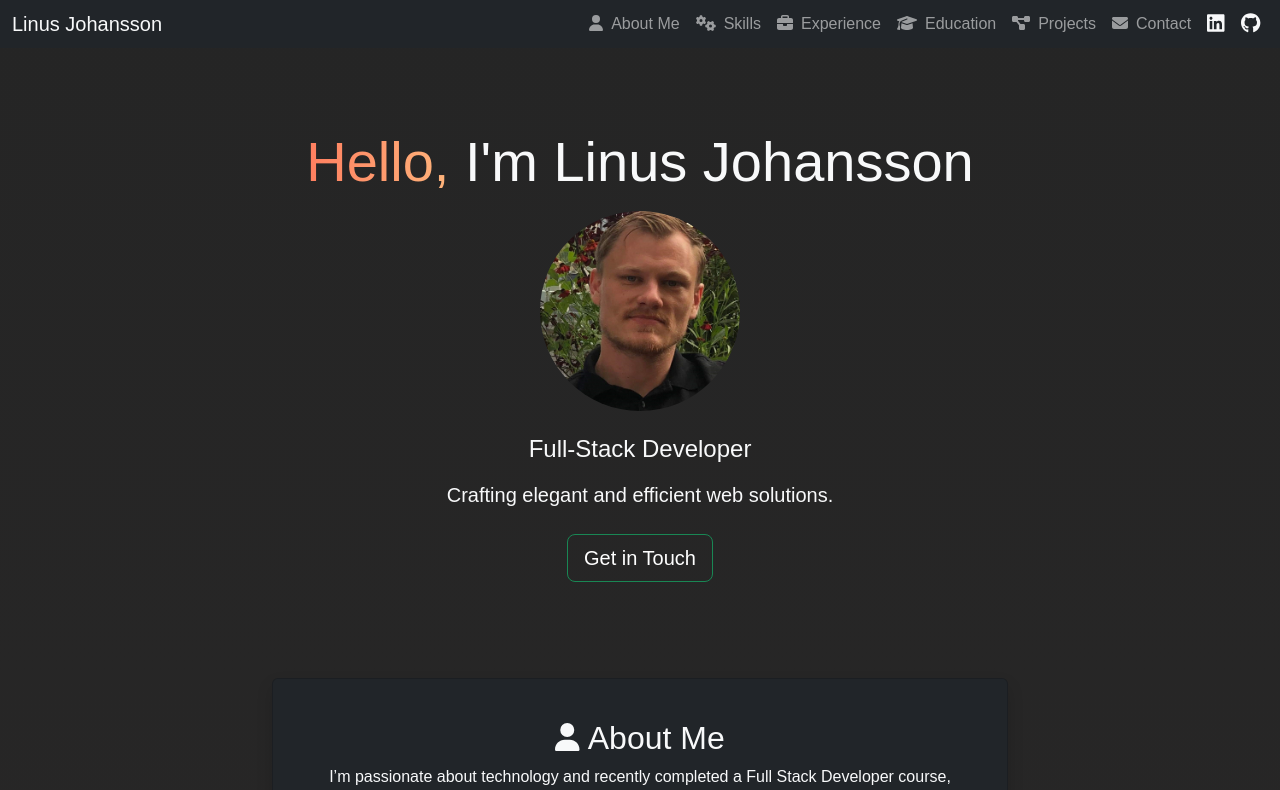
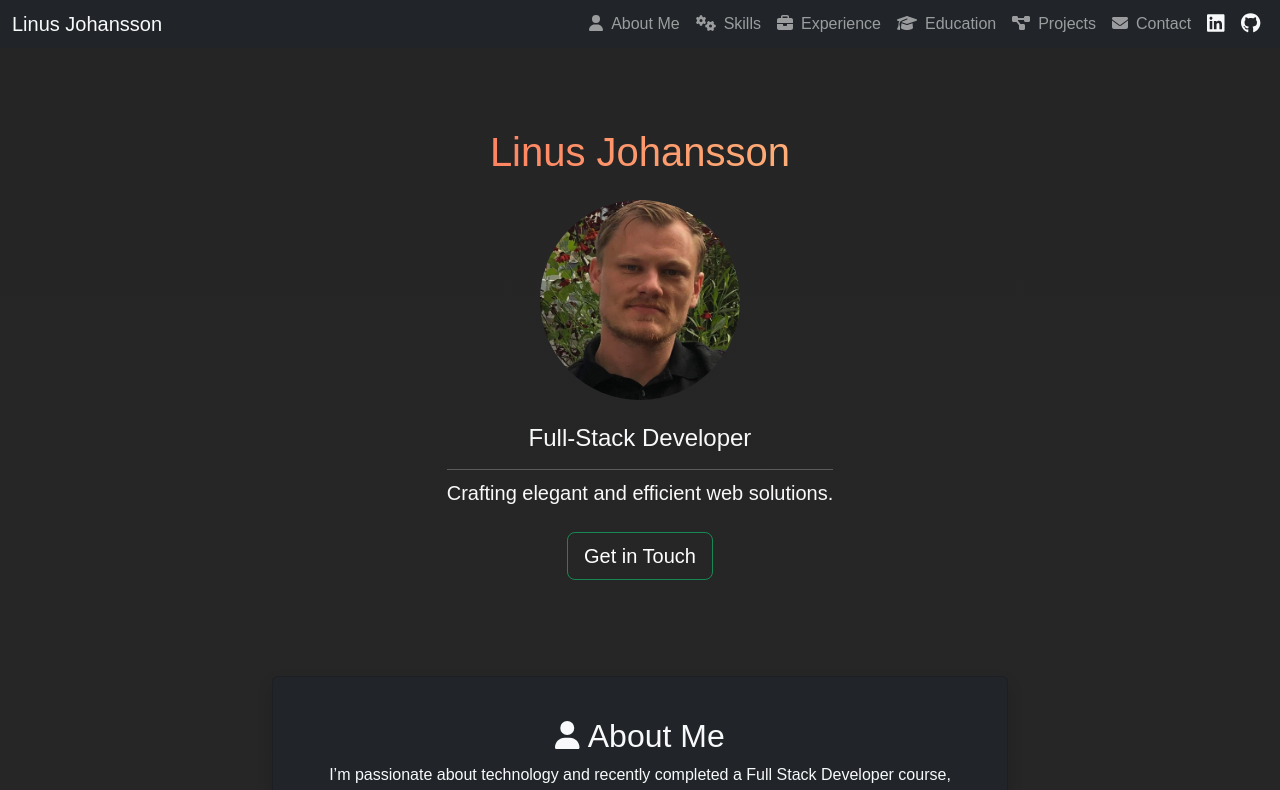
Before and after one commit to j0hanz/j0hanz-portfolio, a React (Create React App) app: page / in a window 1280 px wide. Shown: the top 790 px of the page. Built offline with nearby package versions, Linux system fonts and the light colour scheme.

Commit message:
Refactor Hero component for improved readability and performance

```diff
--- a/src/components/Hero.js
+++ b/src/components/Hero.js
@@ -8,12 +8,10 @@ const Hero = () => (
     <Container className="px-0">
       <Row className="d-flex justify-content-center text-center align-items-center mx-auto">
         <Col xs="auto">
-          <h1 className="display-4 mb-3">
-            <span className={styles.gradientText}>Hello,</span> I'm Linus
-            Johansson
-          </h1>
+          <h1 className={`mb-4 ${styles.gradientText}`}>Linus Johansson</h1>
           <img src={Image} alt="Linus Johansson" className={styles.heroImage} />
           <h2 className="h4 mb-3">Full-Stack Developer</h2>
+          <hr className="my-2" />
           <p className="lead mb-4">
             Crafting elegant and efficient web solutions.
           </p>
```
